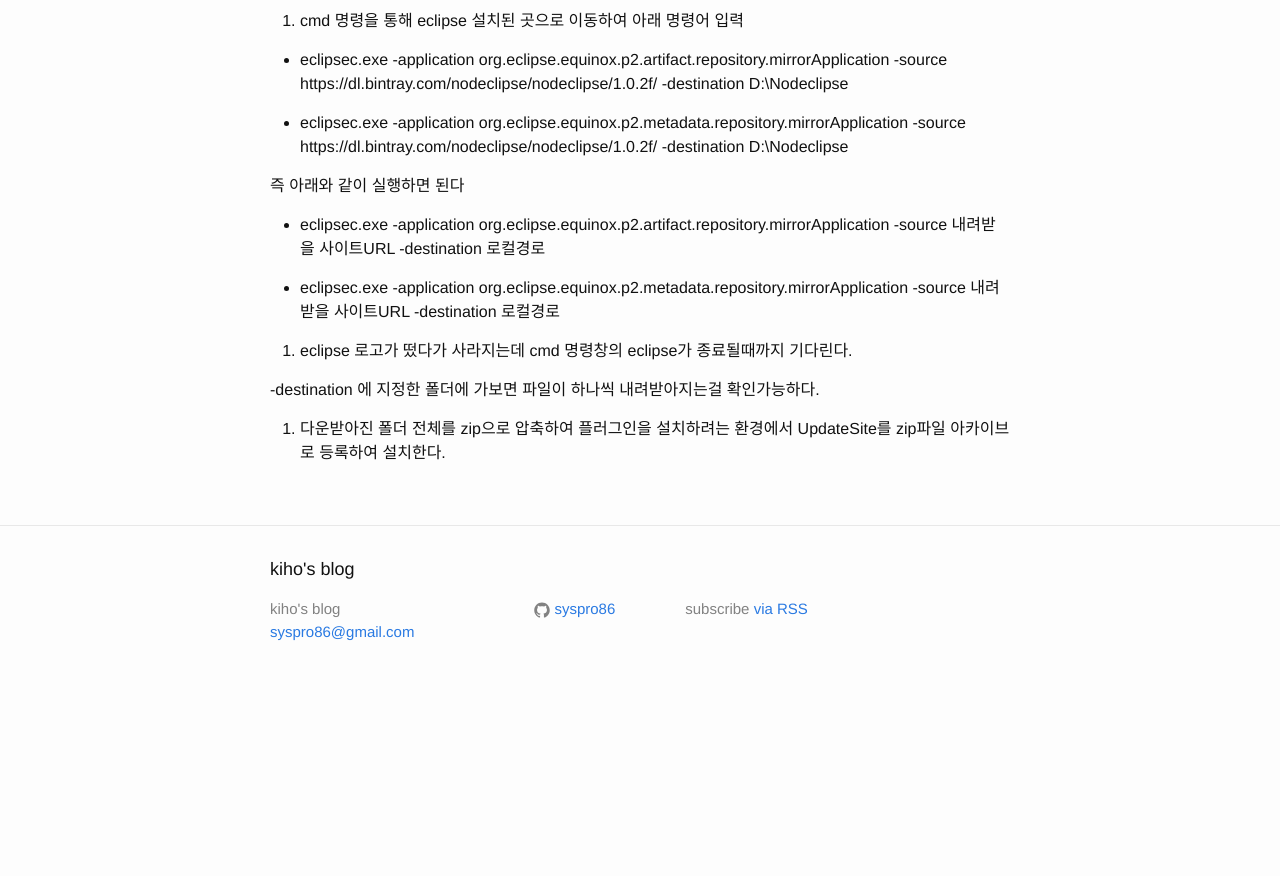
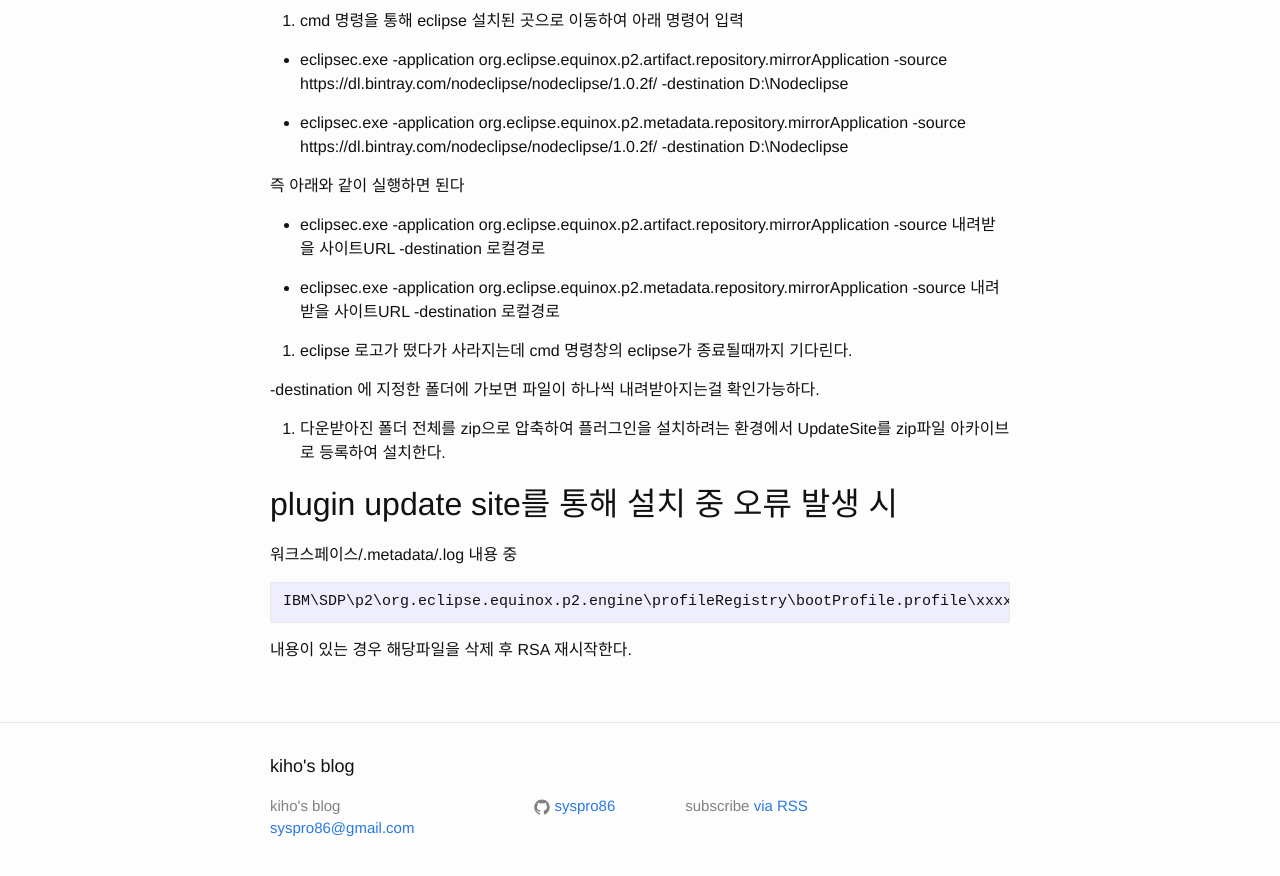
Before and after one commit to syspro86/syspro86.github.io, a Jekyll site: the page built from _posts/2018-06-26-eclipse-workaround.md, in a window 1280 px wide and 900 px high, scrolled down 1127 px. Shown: the top 876 px of the window. Built offline with Jekyll 4.4.1, drawn with Linux system fonts in a browser that asks for light colours; comment, search, counter and statistics services are not loaded; before the commit the page ends 1830 px from its top, so only the background shows below that.

Commit message:
eclipse, websphere 내용 추가

```diff
--- a/_posts/2018-06-26-eclipse-workaround.md
+++ b/_posts/2018-06-26-eclipse-workaround.md
@@ -59,3 +59,11 @@ categories: java eclipse
 -destination 에 지정한 폴더에 가보면 파일이 하나씩 내려받아지는걸 확인가능하다.
 
 4. 다운받아진 폴더 전체를 zip으로 압축하여 플러그인을 설치하려는 환경에서 UpdateSite를 zip파일 아카이브로 등록하여 설치한다.
+
+## plugin update site를 통해 설치 중 오류 발생 시
+
+워크스페이스/.metadata/.log 내용 중
+
+    IBM\SDP\p2\org.eclipse.equinox.p2.engine\profileRegistry\bootProfile.profile\xxxx.profile.gz 프로파일을 구문 분석하는 중에 오류가 발생했습니다.
+
+내용이 있는 경우 해당파일을 삭제 후 RSA 재시작한다.
```
Also changed, not shown: _posts/2018-06-29-websphere-workaround.md (added, +19 -0 lines).
